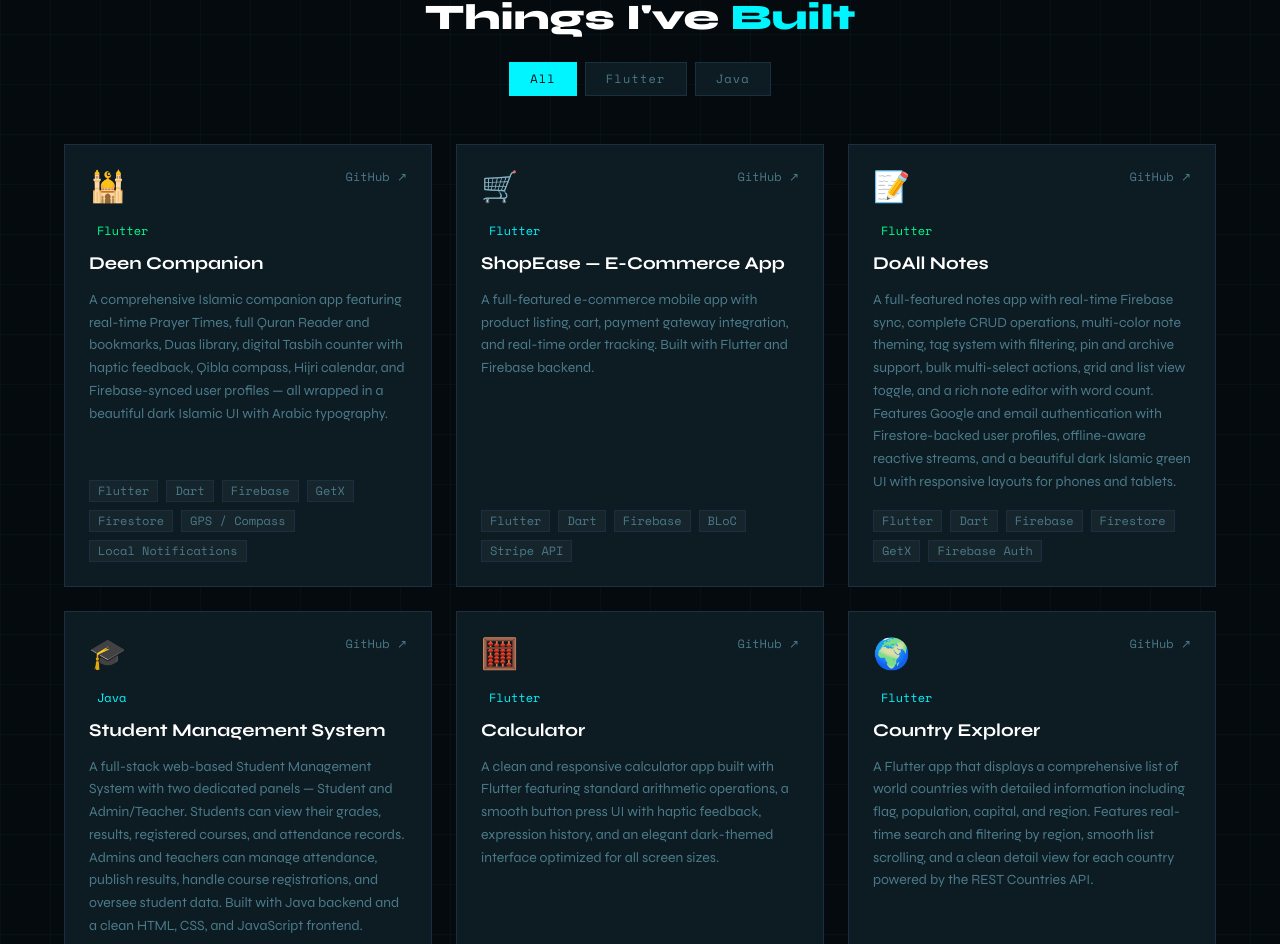
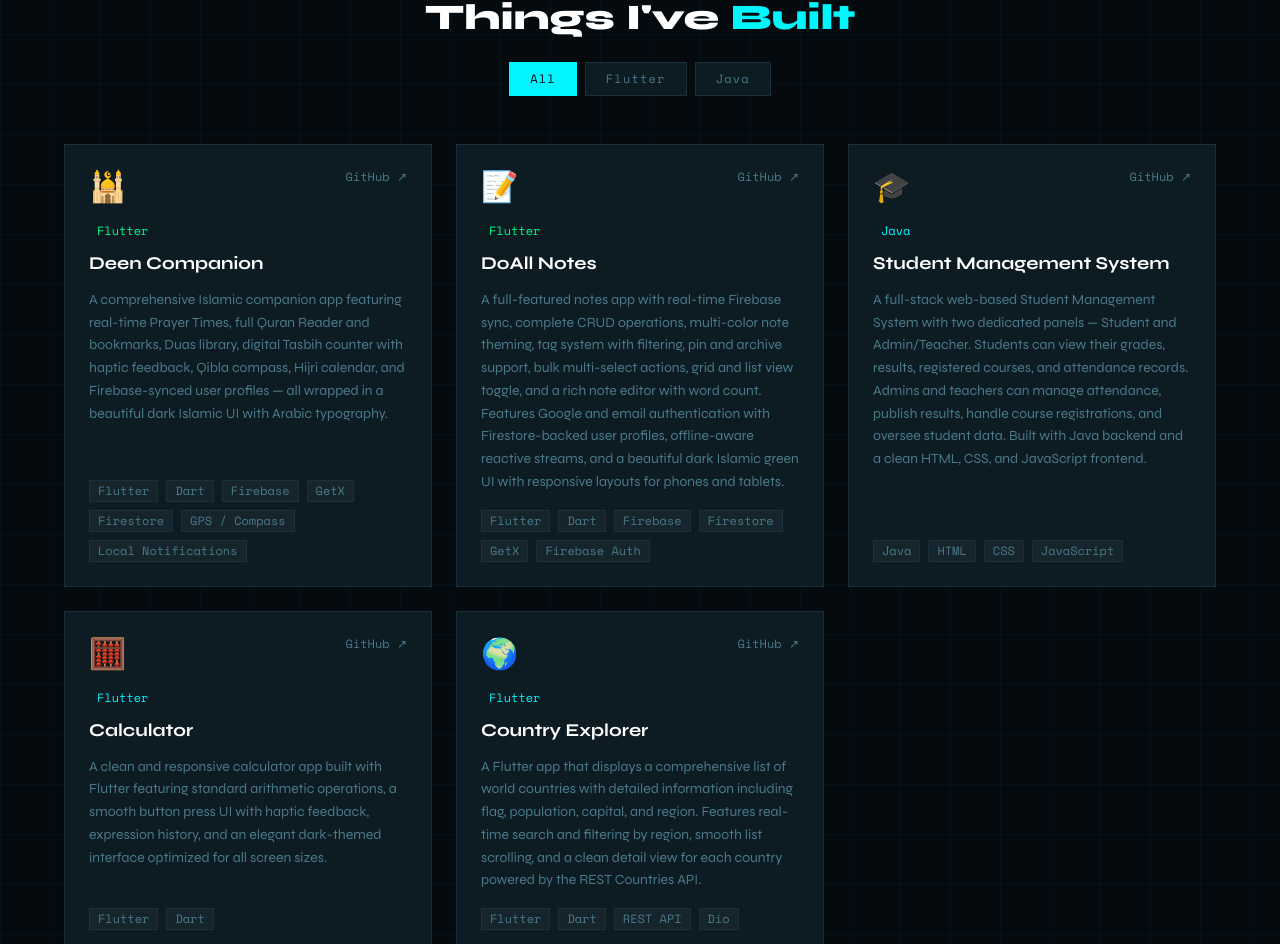
Before and after one commit to Faisal60177/portfolio, a React (Vite) app: page / in a window 1280 px wide. Shown: the part 2866-3810 px from the top of the page. Built offline with nearby package versions, Linux system fonts and the light colour scheme.

Commit message:
Fixed Hero build error

```diff
--- a/src/components/Projects.tsx
+++ b/src/components/Projects.tsx
@@ -17,19 +17,6 @@ const projects = [
 
     {
         id: 2,
-        title: 'ShopEase — E-Commerce App',
-        category: 'Flutter',
-        description:
-            'A full-featured e-commerce mobile app with product listing, cart, payment gateway integration, and real-time order tracking. Built with Flutter and Firebase backend.',
-        tech: ['Flutter', 'Dart', 'Firebase', 'BLoC', 'Stripe API'],
-        github: 'https://github.com/yourusername/shopease',
-        demo: '#',
-        color: 'var(--cyan)',
-        icon: '🛒',
-        featured: true,
-    },
-    {
-        id: 3,
         title: 'DoAll Notes',
         category: 'Flutter',
         description:
@@ -43,7 +30,7 @@ const projects = [
     },
 
     {
-        id: 4,
+        id: 3,
         title: 'Student Management System',
         category: 'Java',
         description:
@@ -56,7 +43,7 @@ const projects = [
         featured: false,
     },
     {
-        id: 5,
+        id: 4,
         title: 'Calculator',
         category: 'Flutter',
         description:
@@ -70,7 +57,7 @@ const projects = [
     },
 
     {
-        id: 6,
+        id: 5,
         title: 'Country Explorer',
         category: 'Flutter',
         description:
```
